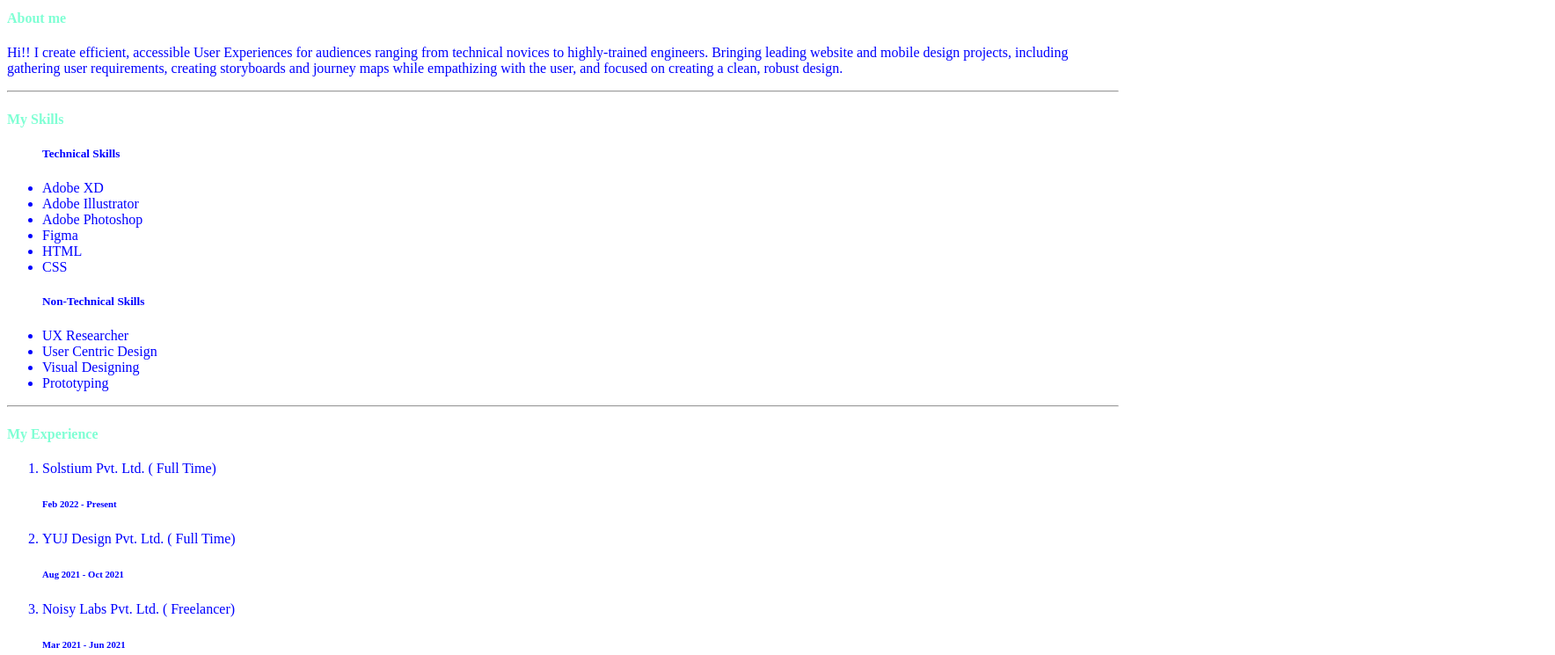
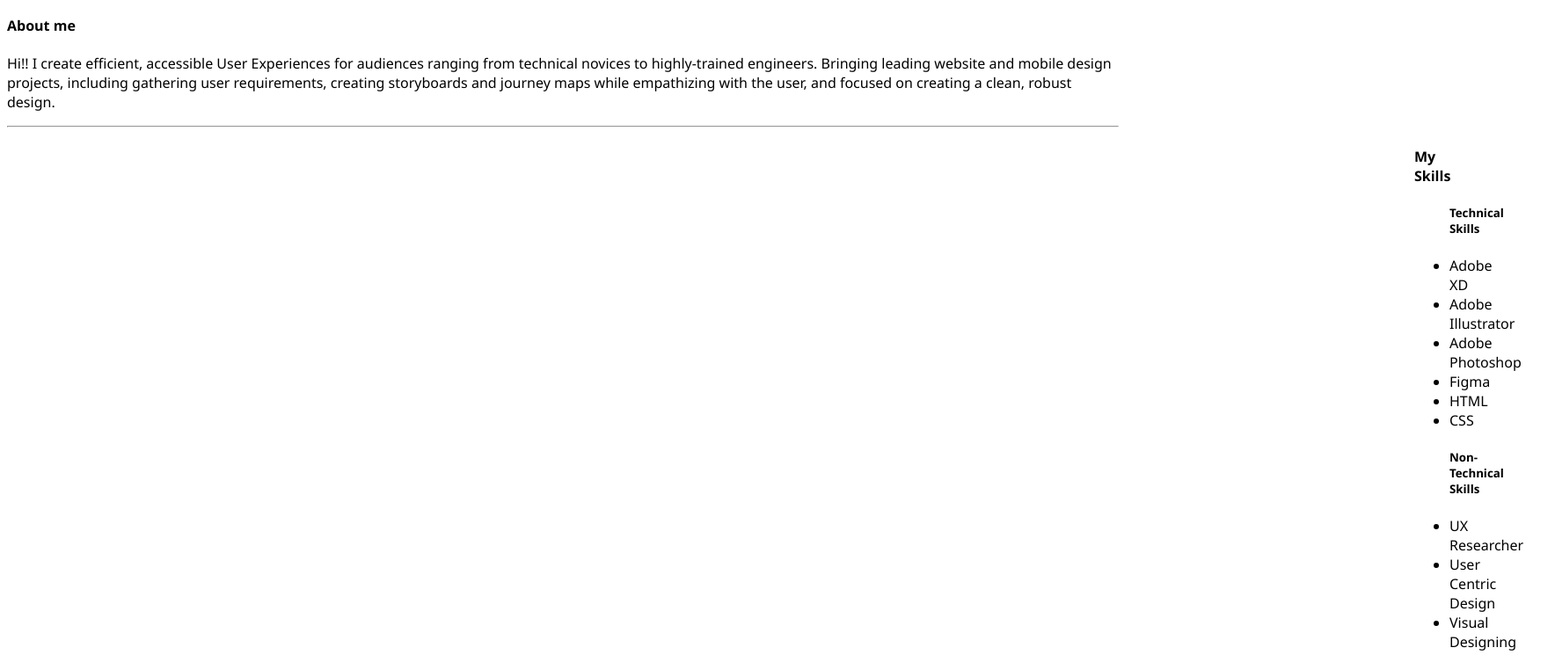
Before and after one commit to Ayushsharma099/portfolio, a plain HTML site: page index.html in a window 1280 px wide. Shown: the part 91-836 px from the top of the page at 88% size, 1768 px wide, since content can reach past the window. Drawn offline with Linux system fonts and the light colour scheme.

Commit message:
css beginning

```diff
--- a/index.html
+++ b/index.html
@@ -28,7 +28,7 @@
     </div>
     <hr>
 
-    <Div>
+    <Div class="container">
         <h4>My Skills</h4>
         <ul>
             <h5>Technical Skills</h5>
--- a/styles.css
+++ b/styles.css
@@ -1,3 +1,10 @@
-body {color: blue;}
-h1 {color: black;}
-h4 {color: aquamarine;}
+body{
+    font-family: 'Segoe UI';
+}
+.container
+{
+    padding-left: 100rem;
+    padding-right: 10rem;
+    border: 4rem
+
+}
```
